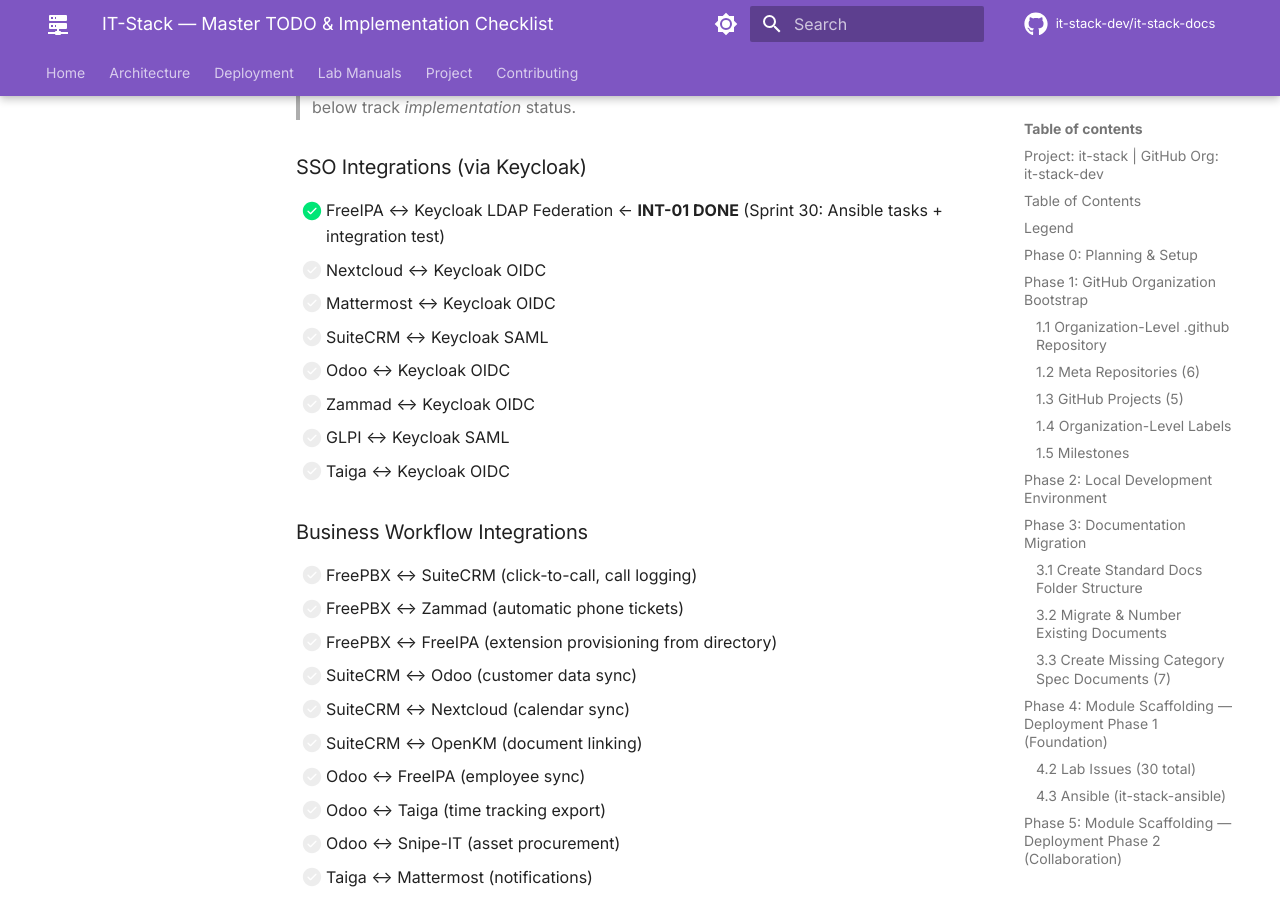
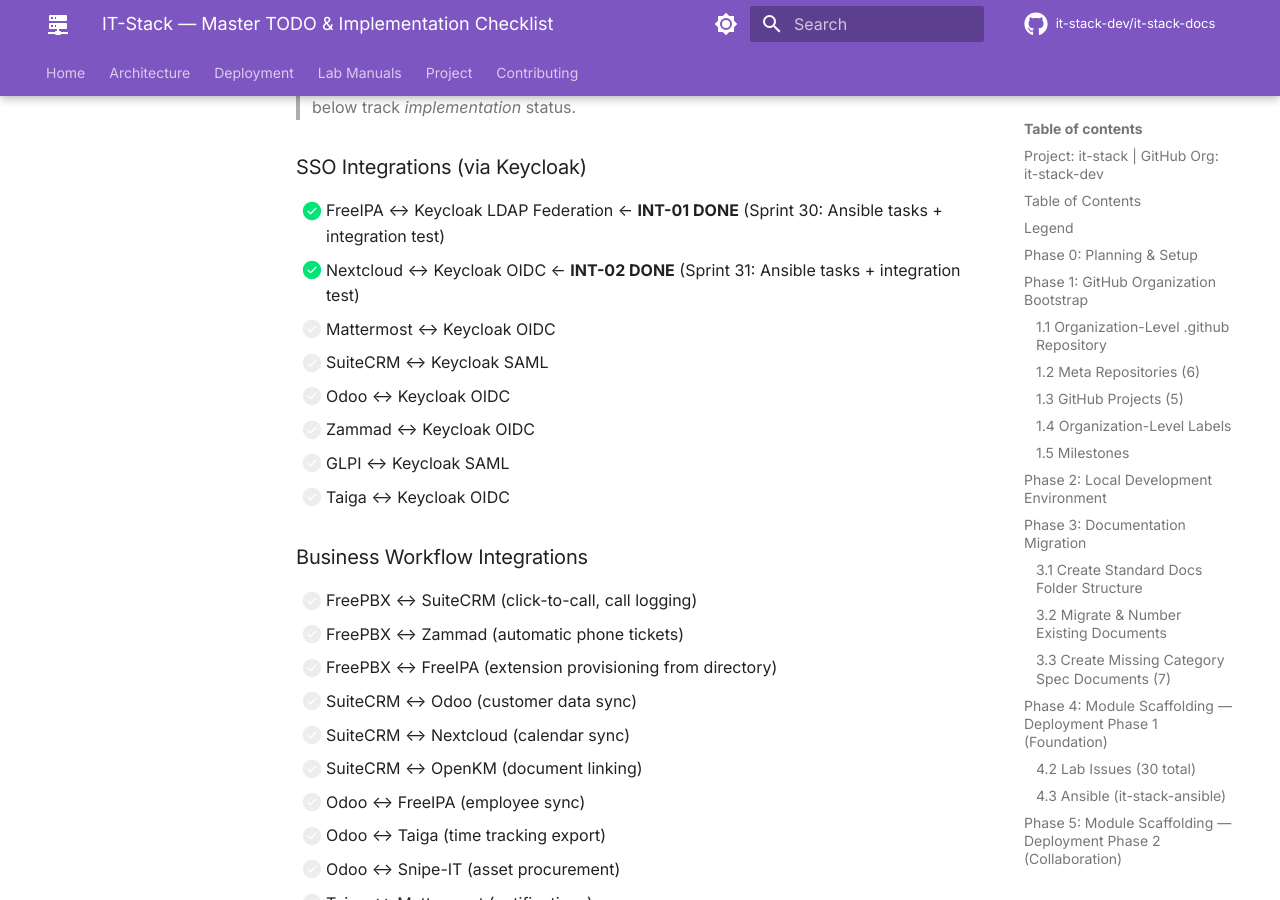
Before and after one commit to it-stack-dev/it-stack-docs, an MkDocs documentation site: the page built from docs/IT-STACK-TODO.md, in a window 1280 px wide and 900 px high, scrolled down 14723 px. Built offline with MkDocs 1.6.1 and Material for MkDocs 9.7.7, drawn with Linux system fonts in a browser that asks for light colours; comment, search, counter and statistics services are not loaded.

Commit message:
docs: Sprint 31 INT-02 CHANGELOG v1.27.0 + TODO INT-02 marked done
- CHANGELOG.md: v1.27.0 (Nextcloud<->Keycloak OIDC, Ansible + docker test)
- docs/IT-STACK-TODO.md: INT-02 marked [x] DONE

```diff
--- a/docs/IT-STACK-TODO.md
+++ b/docs/IT-STACK-TODO.md
@@ -387,7 +387,7 @@ All 5 repos have:
 
 ### SSO Integrations (via Keycloak)
 - [x] FreeIPA ↔ Keycloak LDAP Federation  ← **INT-01 DONE** (Sprint 30: Ansible tasks + integration test)
-- [ ] Nextcloud ↔ Keycloak OIDC
+- [x] Nextcloud ↔ Keycloak OIDC  ← **INT-02 DONE** (Sprint 31: Ansible tasks + integration test)
 - [ ] Mattermost ↔ Keycloak OIDC
 - [ ] SuiteCRM ↔ Keycloak SAML
 - [ ] Odoo ↔ Keycloak OIDC
```
Also changed, not shown: CHANGELOG.md (+21 -2 lines).
